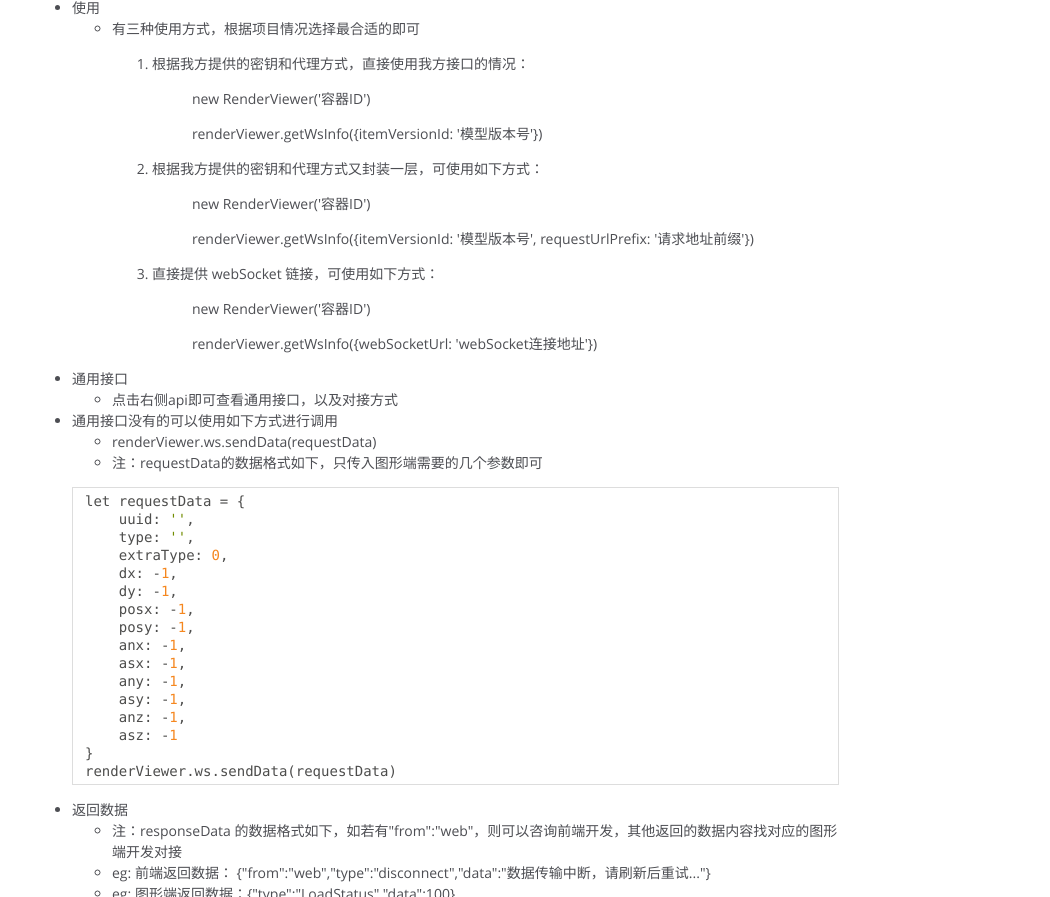
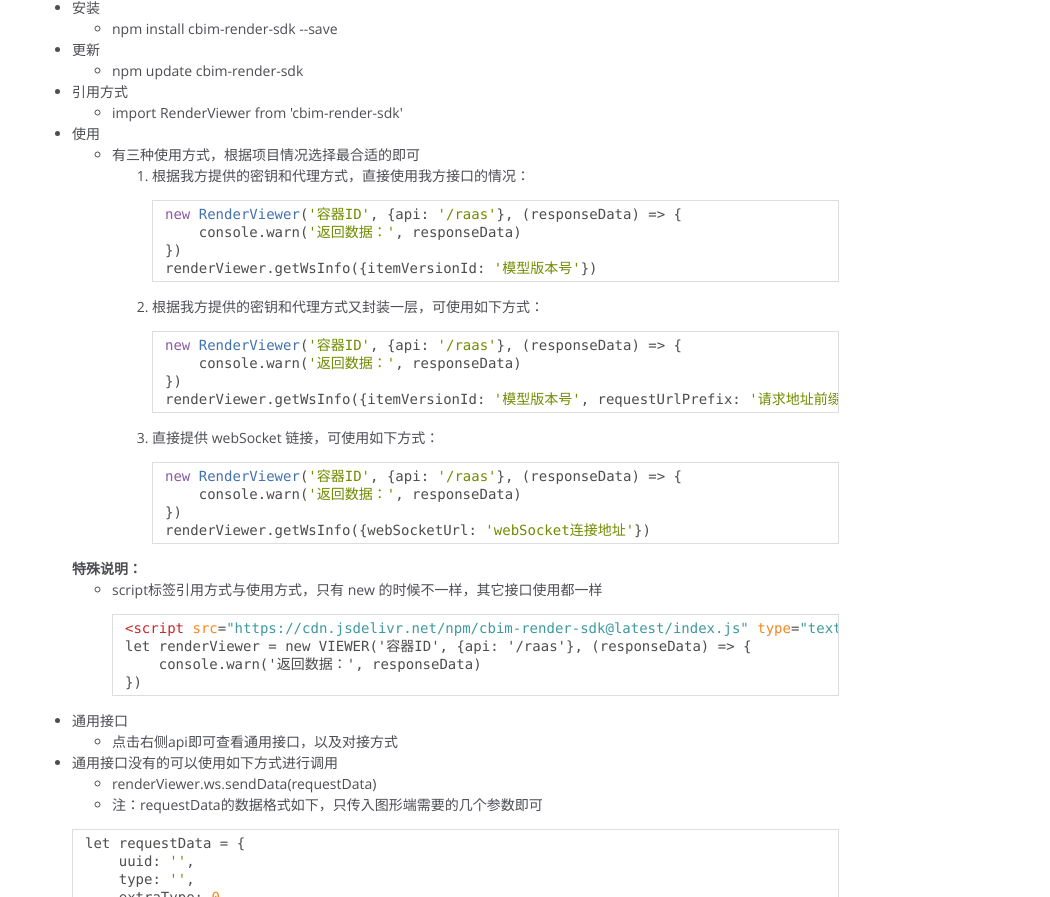
Before and after one commit to meng885234/cbim-render-sdk-doc, a plain HTML site: page index.html in a window 1280 px wide. Shown: the part 696-1593 px from the top of the page, without its empty margins (0-1050 px from the left). Drawn offline with Linux system fonts and the light colour scheme.

Commit message:
优化说明文档

```diff
--- a/index.html
+++ b/index.html
@@ -46,23 +46,37 @@
         <article><h2>实例说明</h2>
 <ul>
 <li>实例如若不用，请及时释放资源</li>
-<li>实例打开后如若不操作，默认五分钟后关闭</li>
+<li>实例打开后如若不操作，默认三十分钟后关闭</li>
 </ul>
 <h2>操作方式</h2>
 <ul>
-<li>旋转：鼠标右键  |  单指移动</li>
-<li>缩放：滚轮  |  双指反向移动</li>
-<li>平移：鼠标滚轮按下移动  |  双指同向移动</li>
-<li>点选：鼠标左键点击  |  单指点击</li>
-<li>定位到构件：双击构件</li>
-<li>页面全屏：F11</li>
-<li>取消页面全屏：F11</li>
-</ul>
+<li>
+<p>旋转：鼠标右键  |  单指移动</p>
+</li>
+<li>
+<p>缩放：滚轮  |  双指反向移动</p>
+</li>
+<li>
+<p>平移：鼠标滚轮按下移动  |  双指同向移动</p>
+</li>
+<li>
+<p>点选：鼠标左键点击  |  单指点击</p>
+</li>
+<li>
+<p>定位到构件：双击构件</p>
+</li>
+<li>
+<p>页面全屏：F11</p>
+</li>
+<li>
+<p>取消页面全屏：F11</p>
 <p><strong>特殊说明：</strong></p>
 <ul>
 <li>如果没有鼠标，如何实现滚轮的效果？
 <ul>
 <li>双指一块向上滑动，或者双指一块向下滑动。</li>
+</ul>
+</li>
 </ul>
 </li>
 </ul>
@@ -78,38 +92,43 @@
 <li>npm update cbim-render-sdk</li>
 </ul>
 </li>
+<li>引用方式
+<ul>
+<li>import RenderViewer from 'cbim-render-sdk'</li>
+</ul>
+</li>
 <li>使用
 <ul>
 <li>有三种使用方式，根据项目情况选择最合适的即可
 <ol>
-<li>
-<p>根据我方提供的密钥和代理方式，直接使用我方接口的情况：</p>
-<blockquote>
-<p>new RenderViewer('容器ID')</p>
-</blockquote>
-<blockquote>
-<p>renderViewer.getWsInfo({itemVersionId: '模型版本号'})</p>
-</blockquote>
+<li>根据我方提供的密钥和代理方式，直接使用我方接口的情况：<pre class="prettyprint source lang-javascript"><code>new RenderViewer('容器ID', {api: '/raas'}, (responseData) => {
+    console.warn('返回数据：', responseData)
+})
+renderViewer.getWsInfo({itemVersionId: '模型版本号'})
+</code></pre>
 </li>
-<li>
-<p>根据我方提供的密钥和代理方式又封装一层，可使用如下方式：</p>
-<blockquote>
-<p>new RenderViewer('容器ID')</p>
-</blockquote>
-<blockquote>
-<p>renderViewer.getWsInfo({itemVersionId: '模型版本号', requestUrlPrefix: '请求地址前缀'})</p>
-</blockquote>
+<li>根据我方提供的密钥和代理方式又封装一层，可使用如下方式：<pre class="prettyprint source lang-javascript"><code>new RenderViewer('容器ID', {api: '/raas'}, (responseData) => {
+    console.warn('返回数据：', responseData)
+})
+renderViewer.getWsInfo({itemVersionId: '模型版本号', requestUrlPrefix: '请求地址前缀'})
+</code></pre>
 </li>
-<li>
-<p>直接提供 webSocket 链接，可使用如下方式：</p>
-<blockquote>
-<p>new RenderViewer('容器ID')</p>
-</blockquote>
-<blockquote>
-<p>renderViewer.getWsInfo({webSocketUrl: 'webSocket连接地址'})</p>
-</blockquote>
+<li>直接提供 webSocket 链接，可使用如下方式：<pre class="prettyprint source lang-javascript"><code>new RenderViewer('容器ID', {api: '/raas'}, (responseData) => {
+    console.warn('返回数据：', responseData)
+})
+renderViewer.getWsInfo({webSocketUrl: 'webSocket连接地址'})
+</code></pre>
 </li>
 </ol>
+</li>
+</ul>
+<strong>特殊说明：</strong>
+<ul>
+<li>script标签引用方式与使用方式，只有 new 的时候不一样，其它接口使用都一样<pre class="prettyprint source lang-javascript"><code>&lt;script src=&quot;https://cdn.jsdelivr.net/npm/cbim-render-sdk@latest/index.js&quot; type=&quot;text/javascript&quot; charset=&quot;utf-8&quot;>&lt;/script>
+let renderViewer = new VIEWER('容器ID', {api: '/raas'}, (responseData) => {
+    console.warn('返回数据：', responseData)
+})
+</code></pre>
 </li>
 </ul>
 </li>
@@ -144,7 +163,7 @@ renderViewer.ws.sendData(requestData)
 <li>返回数据
 <ul>
 <li>注：responseData 的数据格式如下，如若有&quot;from&quot;:&quot;web&quot;，则可以咨询前端开发，其他返回的数据内容找对应的图形端开发对接</li>
-<li>eg: 前端返回数据：  {&quot;from&quot;:&quot;web&quot;,&quot;type&quot;:&quot;disconnect&quot;,&quot;data&quot;:&quot;数据传输中断，请刷新后重试...&quot;}</li>
+<li>eg: 前端返回数据：  {&quot;from&quot;:&quot;web&quot;,&quot;type&quot;:&quot;connectClose&quot;,&quot;data&quot;:&quot;连接中断，请重试...&quot;}</li>
 <li>eg: 图形端返回数据：{&quot;type&quot;:&quot;LoadStatus&quot;,&quot;data&quot;:100}</li>
 <li>判断是否是前端返回数据的关键参数为：&quot;from&quot;:&quot;web&quot;</li>
 </ul>
@@ -152,7 +171,7 @@ renderViewer.ws.sendData(requestData)
 if (responseData.from == &quot;web&quot;) {
     // 前端返回数据
     switch (responseData.type) {
-        case 'disconnect':
+        case 'connectClose':
             // 实例断开连接
             break
         default:
@@ -187,7 +206,7 @@ if (responseData.from == &quot;web&quot;) {
 <br class="clear">
 
 <footer>
-    Documentation generated by <a href="https://github.com/jsdoc/jsdoc">JSDoc 3.6.7</a> on Wed Nov 24 2021 14:08:15 GMT+0800 (中国标准时间)
+    Documentation generated by <a href="https://github.com/jsdoc/jsdoc">JSDoc 3.6.7</a> on Tue Nov 30 2021 16:45:26 GMT+0800 (中国标准时间)
 </footer>
 
 <script> prettyPrint(); </script>
```
Also changed, not shown: ApiBrooming.html (+1 -1 lines), ApiCore.html (+1 -1 lines), ApiCullBox.html (+1 -1 lines), ApiDisplayMode.html (+1 -1 lines), ApiMeasure.html (+1 -1 lines), ApiSettings.html (+1 -1 lines), ApiSkybox.html (+1 -1 lines), ApiTopography.html (+1 -1 lines), RenderViewer.html (+1 -1 lines).
